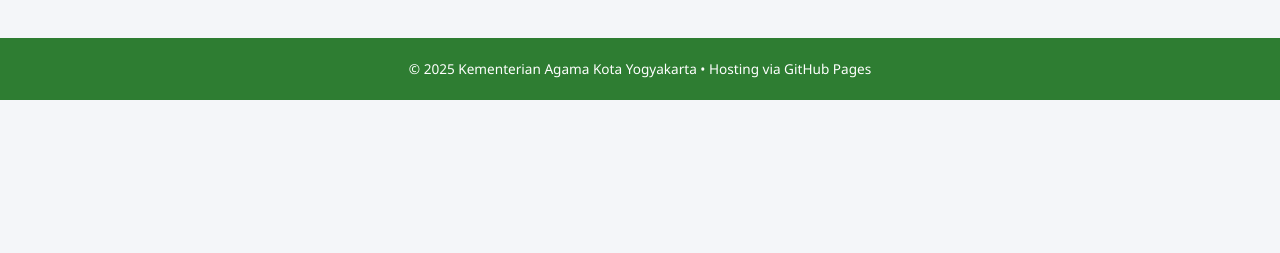
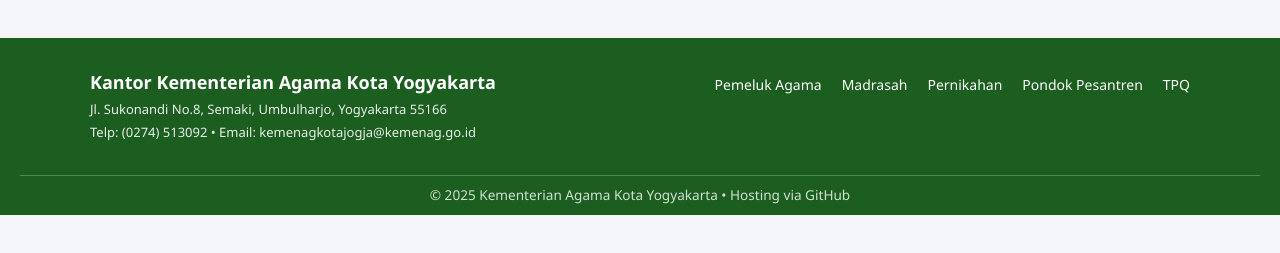
Before and after one commit to mesthangilang-max/dashboard-tableau, a plain HTML site: page index.html in a window 1280 px wide. Shown: the part 385-638 px from the top of the page. Drawn offline with Linux system fonts and the light colour scheme.

Commit message:
Update index.html

```diff
--- a/index.html
+++ b/index.html
@@ -116,13 +116,65 @@
     }
 
 footer {
-      background: #2e7d32;
+  background: #1b5e20;
   color: white;
+  padding: 30px 20px 10px;
+  margin-top: 40px;
+  font-size: 14px;
+}
+.footer-top {
+  display: flex;
+  flex-wrap: wrap;
+  justify-content: space-between;
+  margin-bottom: 30px;
+  margin-left: 70px;
+
+}
+.footer-left {
+  display: flex;
+  align-items: flex-start;
+  gap: 15px;
+  max-width: 600px;
+  margin: 0;
+}
+
+.footer-info h3 {
+  margin: 20;
+  font-size: 18px;
+  font-weight: 600;
+}
+.footer-info p {
+  margin: 2px 0;
+  font-size: 13px;
+  opacity: 0.9;
+}
+.footer-right ul {
+  list-style: none;
+  margin: 0;
+  padding: 0;
+  display:flex;
+  gap:20px;
+  margin-right: 70px;
+}
+.footer-right li {
+  margin: 6px 0; display:inline-block;
+}
+.footer-right a {
+  color: white;
+  text-decoration: none;
+  transition: opacity 0.3s;
+}
+.footer-right a:hover {
+  opacity: 0.7;
+}
+.footer-bottom {
+  border-top: 1px solid rgba(255,255,255,0.3);
+  padding-top: 8px;
   text-align: center;
-      padding: 20px;
   font-size: 0.85rem;
-      margin-top: 40px;
+  opacity: 0.8;
 }
+
 
 .dashboard-header {
   background: #1b5e20;
@@ -222,7 +274,28 @@ if (window.innerWidth < 768) {
 </main>
 
 <footer>
-    &copy; 2025 Kementerian Agama Kota Yogyakarta • Hosting via GitHub Pages
+  <div class="footer-top">
+    <div class="footer-left">
+
+      <div class="footer-info">
+        <h3>Kantor Kementerian Agama Kota Yogyakarta</h3>
+        <p>Jl. Sukonandi No.8, Semaki, Umbulharjo, Yogyakarta 55166</p>
+        <p>Telp: (0274) 513092 • Email: kemenagkotajogja@kemenag.go.id</p>
+      </div>
+    </div>
+    <div class="footer-right">
+      <ul>
+        <li><a href="index.html">Pemeluk Agama</a></li>
+        <li><a href="dashboard2.html">Madrasah</a></li>
+        <li><a href="dashboard3.html">Pernikahan</a></li>
+        <li><a href="dashboard4.html">Pondok Pesantren</a></li>
+        <li><a href="dashboard5.html">TPQ</a></li>
+      </ul>
+    </div>
+  </div>
+  <div class="footer-bottom">
+    &copy; 2025 Kementerian Agama Kota Yogyakarta • Hosting via GitHub
+  </div>
 </footer>
 </body>
 </html>
```
Lines whose indentation alone changed are shown as unchanged.
